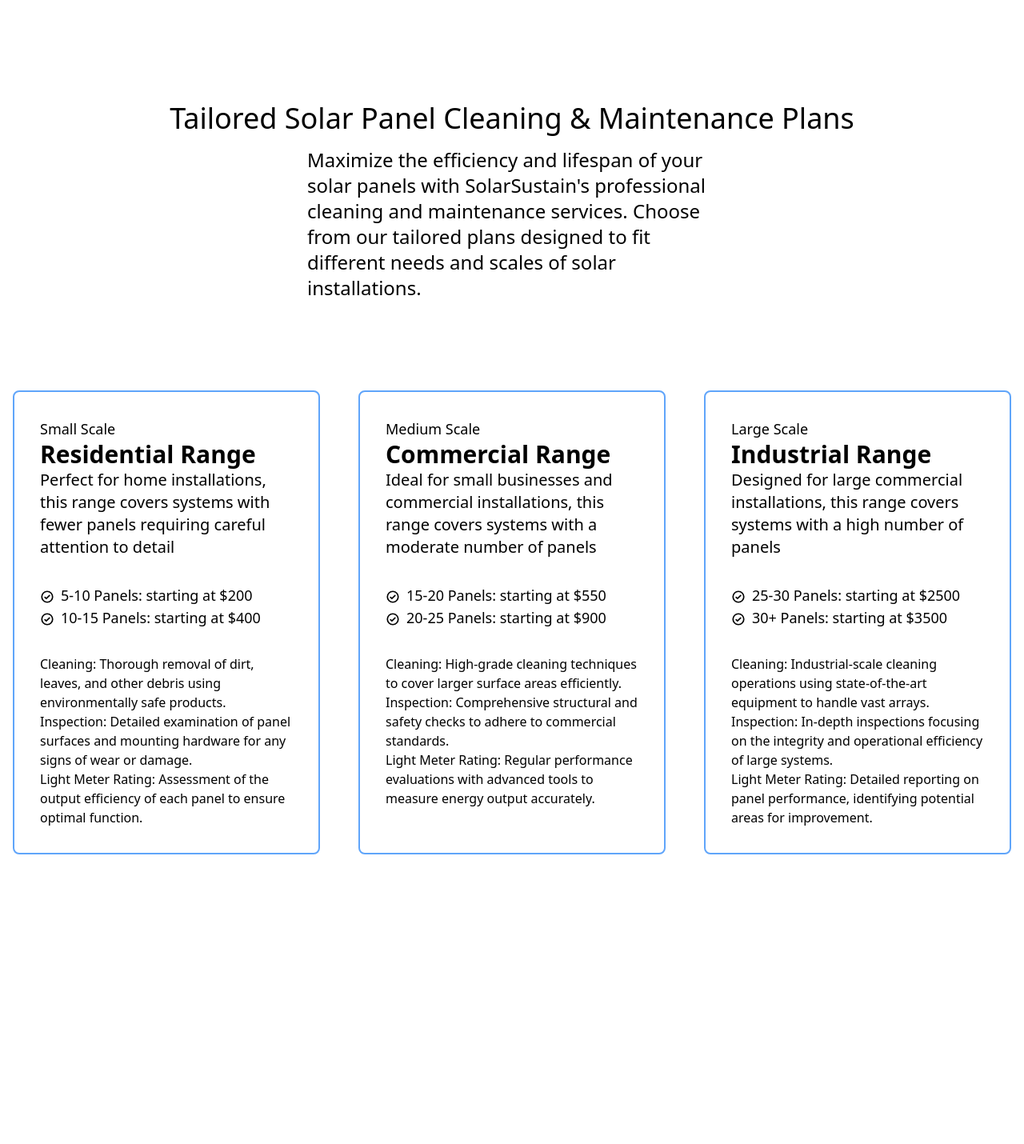
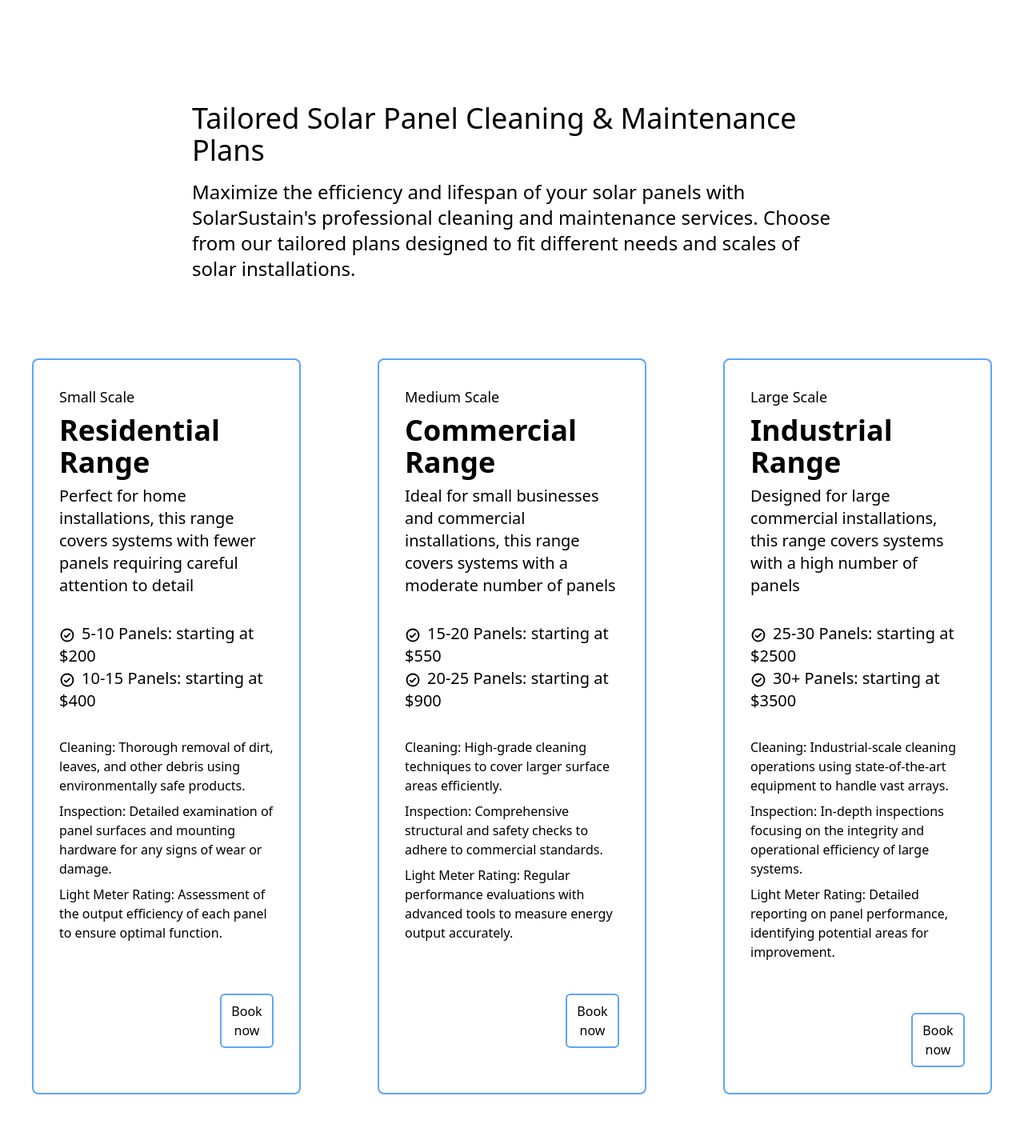
Before and after one commit to gerardojgarcia/solar_sustain_2, a Nuxt app: page / in a window 1280 px wide. Shown: the part 2260-3690 px from the top of the page at 80% size. Before the commit the page ends 3392 px from the top, so only its background shows below. Built offline with nearby package versions, Linux system fonts and the light colour scheme.

Commit message:
finished price cards; made banner section

```diff
--- /dev/null
+++ b/components/AppBanner.vue
@@ -0,0 +1,9 @@
+<script setup>
+
+</script>
+<template>
+    <div class="container flex items-center justify-center h-96 m-auto mb-12 bg-fixed bg-center bg-cover custom-img bg-[url('/solar_sustain_hero.webp')]">
+
+
+    </div>
+</template>
--- a/components/ThePriceCards.vue
+++ b/components/ThePriceCards.vue
@@ -53,30 +53,32 @@
 </script>
 <template>
     <div class="price-card-container grid grid-cols-1 py-16 dark:text-white dark:bg-black">
-    <h3 class="pb-4 text-4xl m-auto">Tailored Solar Panel Cleaning & Maintenance Plans</h3>
-    <p class="price-cards-subheading pb-4 px-96 m-auto text-2xl">Maximize the efficiency and lifespan of your solar panels with SolarSustain's professional cleaning and maintenance services. Choose from our tailored plans designed to fit different needs and scales of solar installations.</p>
+    <div class="px-60 flex justify-center flex-col items-center">
+        <h3 class="pb-4 text-4xl ">Tailored Solar Panel Cleaning & Maintenance Plans</h3>
+        <p class="price-cards-subheading text-2xl">Maximize the efficiency and lifespan of your solar panels with SolarSustain's professional cleaning and maintenance services. Choose from our tailored plans designed to fit different needs and scales of solar installations.</p>
+    </div>
 
 
     <div class="grid grid-cols-3 gap-4 mt-24" >
 
     <!-- Price Card -->
-        <div class="price-card p-8 mx-4 rounded-lg border-2 border-blue-400" v-for="card in cards" :key="card.id">
+        <div class="price-card p-8 mx-10 rounded-lg border-2 border-blue-400 hover:shadow-lg flex flex-col" v-for="card in cards" :key="card.id">
         <p class="pre-title text-lg">{{card.pretitle}}</p>
-        <p class="card-title text-3xl font-bold">{{card.title}} </p>
+        <p class="card-title text-4xl font-bold py-2">{{card.title}} </p>
         <p class="card-description text-xl">{{card.description}}</p>
-        <ul class="card-pricing flex flex-col py-8 text-lg  " >
+        <ul class="card-pricing flex flex-col py-8 text-xl  " >
             <li v-for="price in card.pricing" :key="card.pricing" ><Icon name="ph:check-circle-bold" color="black" class="mr-2" />{{ price }}</li>
 
 
         </ul>
-        <ul class="card-features" v-for="feature in card.features" :key="card.features">
+        <ul class="card-features list-outside space-y-2" >
 
-        <li>{{ feature }}</li>
+        <li v-for="feature in card.features" :key="card.features">{{ feature }}</li>
 
         </ul>
 
 
-
+        <button class="border-2 border-blue-400 rounded-md p-2 w-1/4 self-end mt-16 hover:shadow-lg hover:bg-blue-400 hover:text-white" >Book now</button>
 
         </div>
 
--- a/pages/index.vue
+++ b/pages/index.vue
@@ -9,5 +9,6 @@
         <TheAboutSection/>
         <TheServicesSection/>
         <ThePriceCards/>
+        <AppBanner/>
     </div>
 </template>
```
Also changed, not shown: 1 other file (tests, documents, lock files or other folders).
